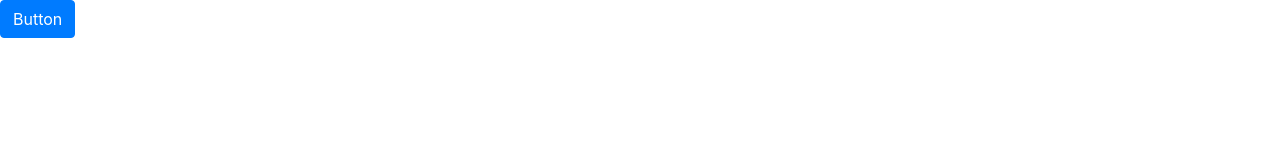
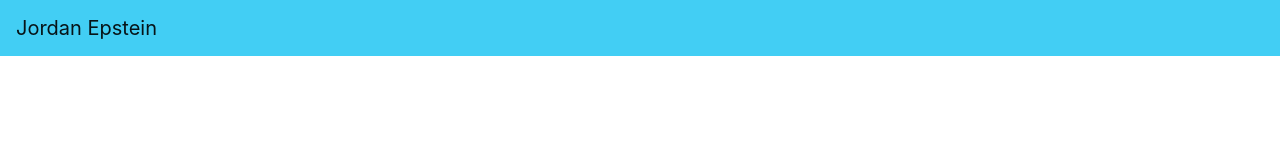
Before and after one commit to jordepic/Personal-Website-2.0, a plain HTML site: page index.html in a window 1280 px wide. Drawn offline with Linux system fonts and the light colour scheme.

Commit message:
Setting Up Navbar
Created Navbar Tags, decided background color

```diff
--- a/index.html
+++ b/index.html
@@ -7,7 +7,11 @@
   </head>
 
   <body>
-    <button type="button" class="btn btn-primary">Button</button>
+    <nav class="navbar navbar-light" style="background-color: #42cef4;">
+      <a class="navbar-brand" href="#">Jordan Epstein</a>
+
+
+    </nav>
   </body>
 
 
```
